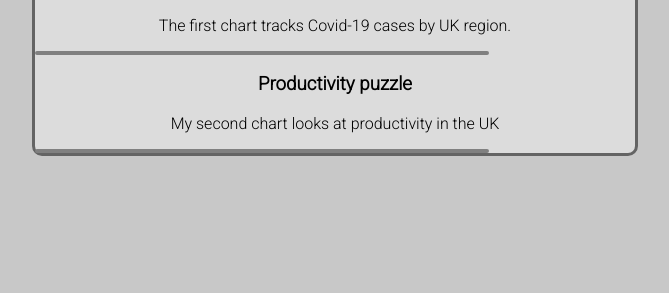
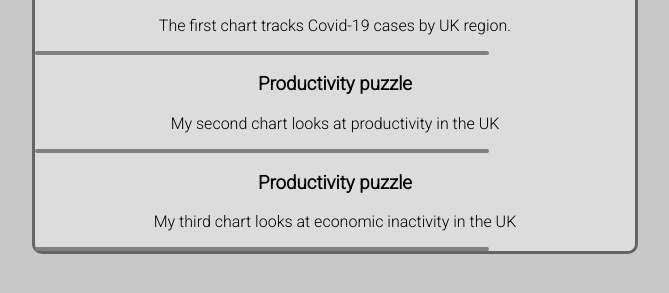
Before and after one commit to tomcaldred/tomcaldred.github.io, a plain HTML site: page index.html in a window 1280 px wide. Shown: the part 117-410 px from the top of the page, without its empty margins (305-974 px from the left). Drawn offline with Linux system fonts and the light colour scheme; a script that the page names is missing.

Commit message:
Update index.html

```diff
--- a/index.html
+++ b/index.html
@@ -35,6 +35,11 @@
         <h3>Productivity puzzle</h3>
         <p>My second chart looks at productivity in the UK</p>
         <div class="chart" id="Chart2"> </div>
+
+<h3>Productivity puzzle</h3>
+        <p>My third chart looks at economic inactivity in the UK</p>
+        <div class="chart" id="Chart3"> </div>
+
     </div>
 </body>
 
```
